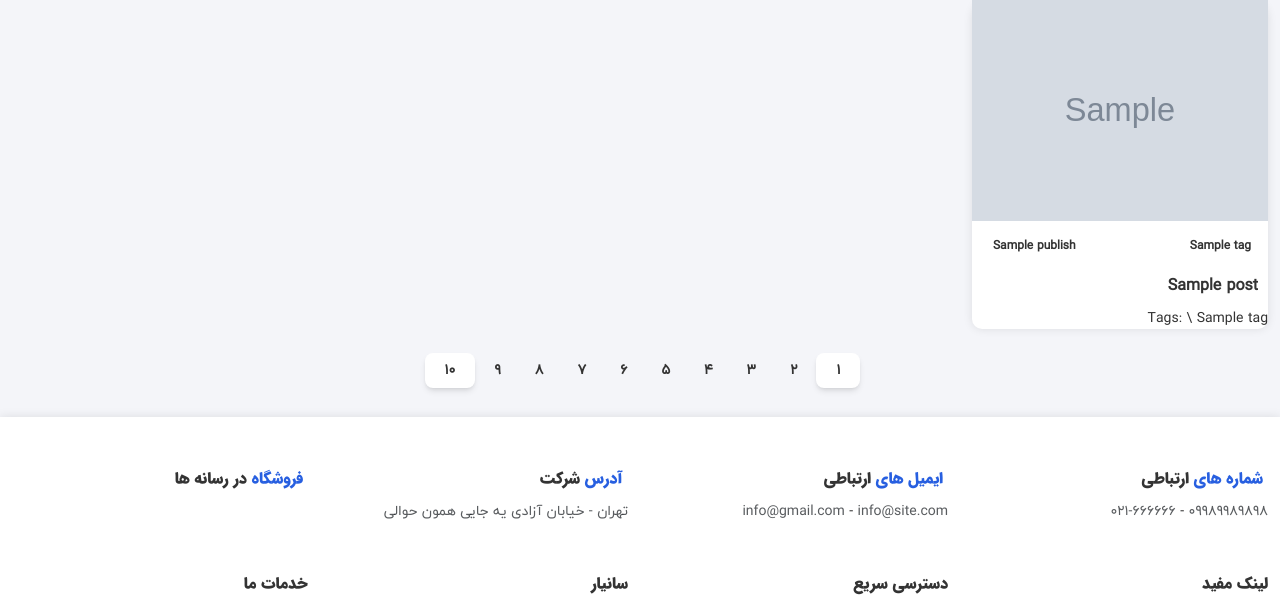
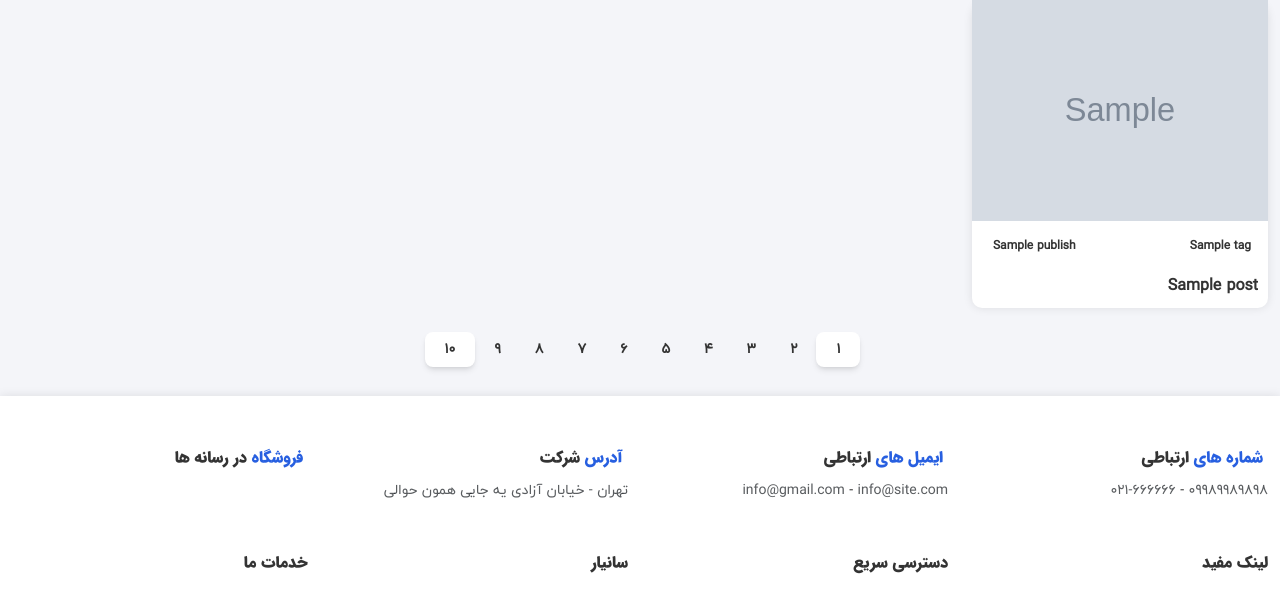
Before and after one commit to Rshmm/online_shop, a Django app: template blog/templates/blog.html in a window 1280 px wide. Shown: the part 1388-1983 px from the top of the page. Run offline with Django 5.2, Linux system fonts and the light colour scheme; the template is opened without the code that fills it: most values are stand-ins (such as "Sample title", 1, 10 or a date in 2020); grey boxes marked "Sample" are stand-in pictures; some libraries are stand-ins or nearby versions.

Commit message:
پاک کردن بخش اضافه ویو

```diff
--- a/blog/templates/blog.html
+++ b/blog/templates/blog.html
@@ -1071,15 +1071,6 @@
                                         <h4 class="font-16 text-overflow-1 h4"> {{ post.title }}
                                         </h4>
                                     </div>
-                                    <div class="tags">
-                                        Tags:
-                                        {% for tag in post.tags.all %}\
-                                            <a href="{% url 'blog:post_list_by_tag' tag.slug %}">
-                                                {{ tag.name }}
-                                            </a>
-                                            {% if not forloop.last %}, {% endif %}
-                                         {% endfor %}
-                                        </div>
                                 </a>
                             </div>
                         </div>
```
